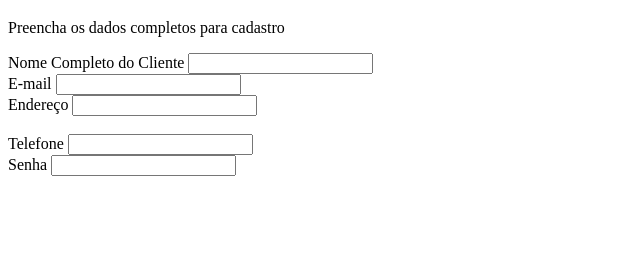
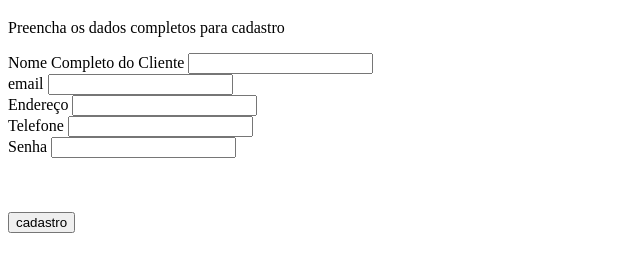
Before and after one commit to Camilascalco/daffarra-e-wagner, a plain HTML site: page index.html in a window 1280 px wide. Shown: the part 61-332 px from the top of the page, without its empty margins (0-640 px from the left). Drawn offline with Linux system fonts and the light colour scheme.

Commit message:
Add files via upload

```diff
--- a/index.html
+++ b/index.html
@@ -14,23 +14,24 @@
 
     <form action="#" method="post">
         <label for="nome_aluno">Nome Completo do Cliente</label>
-        <input type="text" name="nome_aluno" id="nome_aluno">
+        <input type="text" name="nome_cliente" id="nome_cliente">
         <br>
-        <label for="email_aluno">E-mail</label>
-        <input type="email" name="email_aluno" id="email_aluno">
+        <label for="email_aluno">email</label>
+        <input type="cliente" name="email_cliente" id="email_cliente">
         <br>
         <label for="email_aluno">Endereço</label>
-        <input type="email" name="email_aluno" id="email_aluno">
+        <input type="endereço" name="endereço_cliente" id="endereço_cliente">
         <br>
-        <br>
-        <label for="email_aluno">Telefone</label>
-        <input type="email" name="email_aluno" id="email_aluno">
+        <label for="telefone_cliente">Telefone</label>
+        <input type="telefone" name="telefone_cliente" id="telefone_cliente">
         <br>
         <label for="senha_aluno">Senha</label>
         <input type="password" name="senha_aluno" id="senha_aluno">
         <br><br>
 
         <br><br>
+        <button anclick ="cadastro_cliente()"> cadastro </button>
+
 
     </form>
 
```
